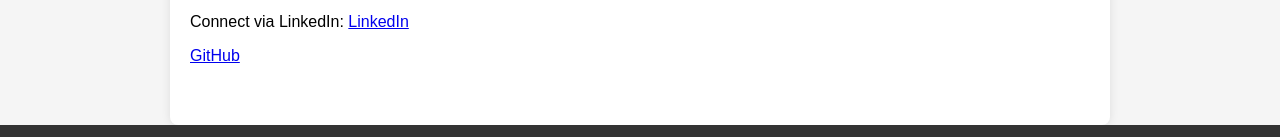
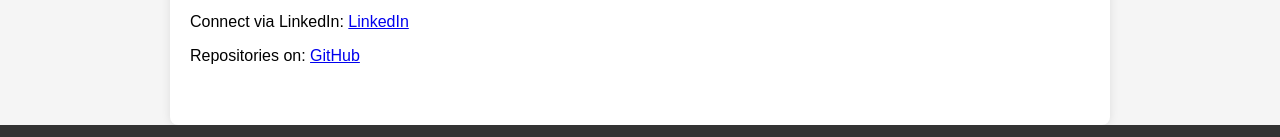
Before and after one commit to rubyg-2/Portfolio, a plain HTML site: page index.html in a window 1280 px wide. Shown: the part 1402-1539 px from the top of the page. Drawn offline with Linux system fonts and the light colour scheme.

Commit message:
Update index.html

```diff
--- a/index.html
+++ b/index.html
@@ -122,7 +122,7 @@ This program implements a linked-list-based Book Management System in C++. Each
       <p>Connect via LinkedIn:
         <a href="https://www.linkedin.com/in/ruby-gonzalez-alvarado-a50314214/" target="_blank">LinkedIn</a>
       </p>
-      <p>
+      <p> Repositories on:
         <a href = "https://github.com/rubyg-2" target="_blank"> GitHub</a>
       </p>
     </section>
```
